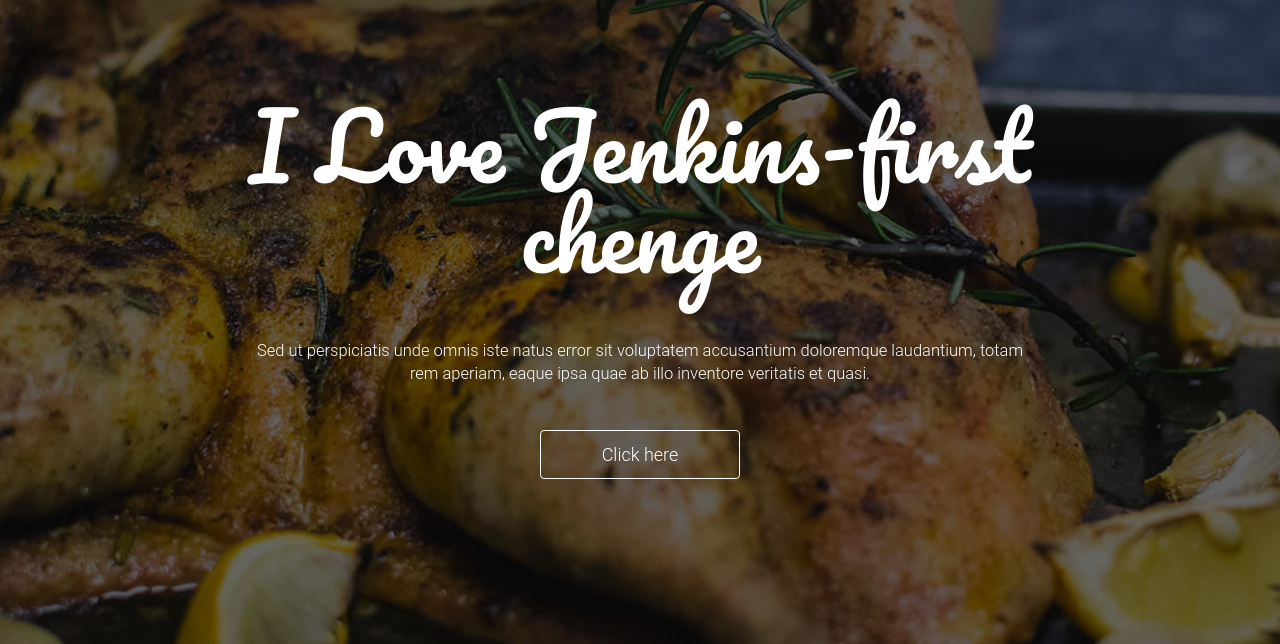
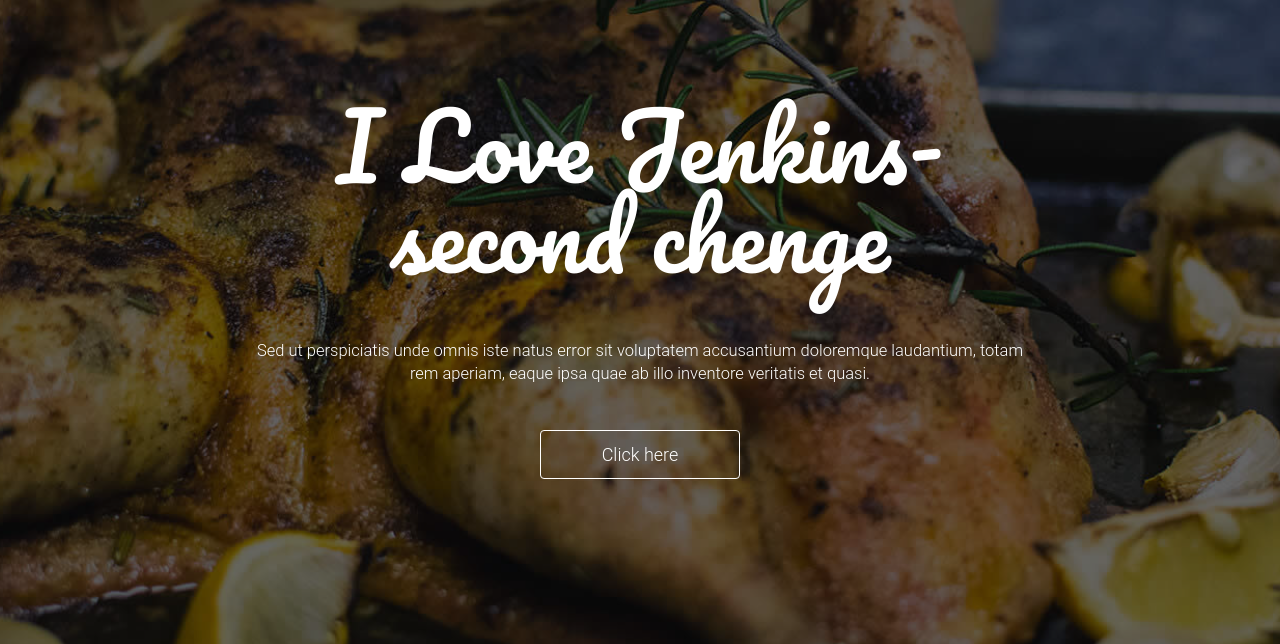
Before and after one commit to jogu-rajesh/food, a plain HTML site: page index.html in a window 1280 px wide. Shown: the part 150-794 px from the top of the page. Drawn offline with Linux system fonts and the light colour scheme.

Commit message:
second change

```diff
--- a/index.html
+++ b/index.html
@@ -107,7 +107,7 @@
                         <div class="main_slider text-center">
                             <div class="col-md-12">
                                 <div class="main_slider_content wow zoomIn" data-wow-duration="1s">
-                                    <h1>I Love Jenkins-first chenge</h1>
+                                    <h1>I Love Jenkins-second  chenge</h1>
                                     <p>Sed ut perspiciatis unde omnis iste natus error sit voluptatem accusantium doloremque laudantium, totam rem aperiam, eaque ipsa quae ab illo inventore veritatis et quasi. </p>
                                     <button href="" class="btn-lg">Click here</button>
                                 </div>
```
